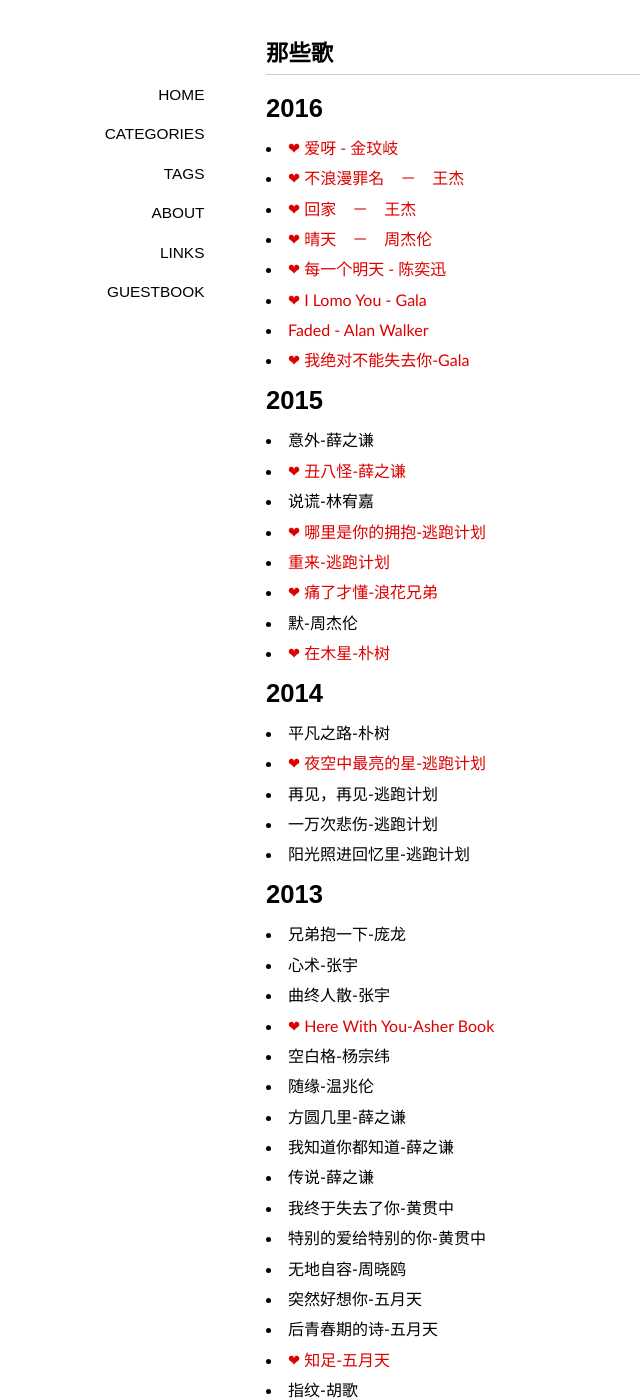
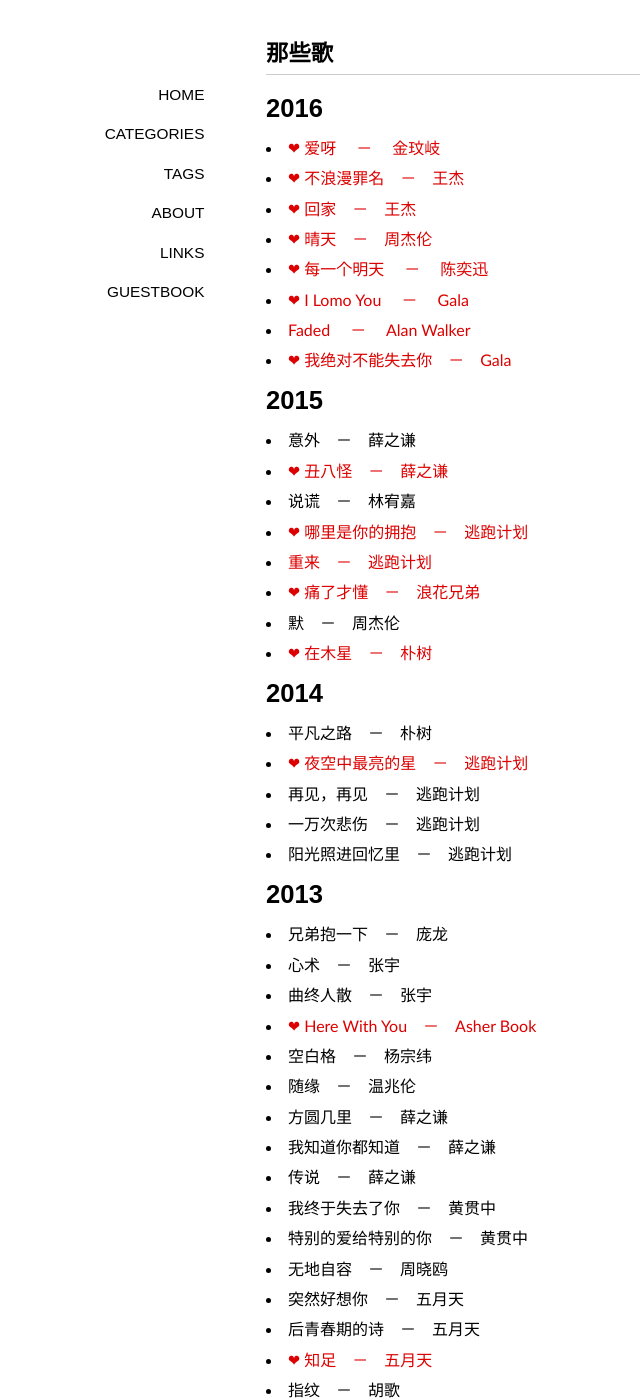
Before and after one commit to ohmyfish/ohmyfish.github.io, a Jekyll site: the page built from _posts/2015-09-01-那些歌.md, in a window 1280 px wide and 1400 px high. Shown: the whole window, without its empty margins (74-714 px from the left). Built offline with Jekyll 4.4.1, drawn with Linux system fonts in a browser that asks for light colours; nearby versions of some CDN libraries; some web fonts are replaced; library files that are not in the unit come from our copies; comment, search, counter and statistics services are not loaded; some of the changed text lies outside the part shown.

Commit message:
fix dash

```diff
--- a/_posts/2015-09-01-那些歌.md
+++ b/_posts/2015-09-01-那些歌.md
@@ -6,81 +6,81 @@ tags: [墨写旧时光]
 ---
 
 # 2016
-- [❤ 爱呀 - 金玟岐](http://music.163.com/#/song?id=28285912)
+- [❤ 爱呀 　－　 金玟岐](http://music.163.com/#/song?id=28285912)
 - [❤ 不浪漫罪名　－　王杰](http://music.163.com/#/song?id=156846)
 - [❤ 回家　－　王杰](http://music.163.com/#/song?id=157336)
 - [❤ 晴天　－　周杰伦](http://music.163.com/#/song?id=186016)
-- [❤ 每一个明天 - 陈奕迅](http://music.163.com/#/song?id=28160871)
-- [❤ I Lomo You - Gala](http://music.163.com/#/m/song?id=28815416)
-- [Faded - Alan Walker](http://music.163.com/#/song?id=36990266)
-- [❤ 我绝对不能失去你-Gala](http://music.163.com/#/song?id=29535690)
+- [❤ 每一个明天 　－　 陈奕迅](http://music.163.com/#/song?id=28160871)
+- [❤ I Lomo You 　－　 Gala](http://music.163.com/#/m/song?id=28815416)
+- [Faded 　－　 Alan Walker](http://music.163.com/#/song?id=36990266)
+- [❤ 我绝对不能失去你　－　Gala](http://music.163.com/#/song?id=29535690)
 
 # 2015
 
-- 意外-薛之谦
-- [❤ 丑八怪-薛之谦](http://music.163.com/#/m/song?id=27808044)
-- 说谎-林宥嘉
-- [❤ 哪里是你的拥抱-逃跑计划](http://music.163.com/#/m/song?id=25706283)
-- [重来-逃跑计划](http://music.163.com/#/song?id=415793539)
-- [❤ 痛了才懂-浪花兄弟](http://music.163.com/#/m/song?id=5234586)
-- 默-周杰伦
-- [❤ 在木星-朴树](http://music.163.com/#/m/song?id=33419478)
+- 意外　－　薛之谦
+- [❤ 丑八怪　－　薛之谦](http://music.163.com/#/m/song?id=27808044)
+- 说谎　－　林宥嘉
+- [❤ 哪里是你的拥抱　－　逃跑计划](http://music.163.com/#/m/song?id=25706283)
+- [重来　－　逃跑计划](http://music.163.com/#/song?id=415793539)
+- [❤ 痛了才懂　－　浪花兄弟](http://music.163.com/#/m/song?id=5234586)
+- 默　－　周杰伦
+- [❤ 在木星　－　朴树](http://music.163.com/#/m/song?id=33419478)
 
 # 2014
 
-- 平凡之路-朴树
-- [❤ 夜空中最亮的星-逃跑计划](http://music.163.com/#/m/song?id=25706282)
-- 再见，再见-逃跑计划
-- 一万次悲伤-逃跑计划
-- 阳光照进回忆里-逃跑计划
+- 平凡之路　－　朴树
+- [❤ 夜空中最亮的星　－　逃跑计划](http://music.163.com/#/m/song?id=25706282)
+- 再见，再见　－　逃跑计划
+- 一万次悲伤　－　逃跑计划
+- 阳光照进回忆里　－　逃跑计划
 
 # 2013
 
-- 兄弟抱一下-庞龙
-- 心术-张宇
-- 曲终人散-张宇
-- [❤ Here With You-Asher Book](http://music.163.com/#/song?id=27583305)
-- 空白格-杨宗纬
-- 随缘-温兆伦
-- 方圆几里-薛之谦
-- 我知道你都知道-薛之谦
-- 传说-薛之谦
-- 我终于失去了你-黄贯中
-- 特别的爱给特别的你-黄贯中
-- 无地自容-周晓鸥
-- 突然好想你-五月天
-- 后青春期的诗-五月天
-- [❤ 知足-五月天](http://music.163.com/#/m/song?id=385965)
-- 指纹-胡歌
-- [棋子-王菲](http://music.163.com/#/song?id=299092)
-- 学不会-林俊杰
-- 地铁-黄征
-- 日落等待日出-刘允乐
-- 其实都没有-杨宗纬
-- 即刻出发-吉克隽逸
+- 兄弟抱一下　－　庞龙
+- 心术　－　张宇
+- 曲终人散　－　张宇
+- [❤ Here With You　－　Asher Book](http://music.163.com/#/song?id=27583305)
+- 空白格　－　杨宗纬
+- 随缘　－　温兆伦
+- 方圆几里　－　薛之谦
+- 我知道你都知道　－　薛之谦
+- 传说　－　薛之谦
+- 我终于失去了你　－　黄贯中
+- 特别的爱给特别的你　－　黄贯中
+- 无地自容　－　周晓鸥
+- 突然好想你　－　五月天
+- 后青春期的诗　－　五月天
+- [❤ 知足　－　五月天](http://music.163.com/#/m/song?id=385965)
+- 指纹　－　胡歌
+- [棋子　－　王菲](http://music.163.com/#/song?id=299092)
+- 学不会　－　林俊杰
+- 地铁　－　黄征
+- 日落等待日出　－　刘允乐
+- 其实都没有　－　杨宗纬
+- 即刻出发　－　吉克隽逸
 
 # 2012
 
-- OAOA(现在就是永远)-五月天
-- 一吻天荒-胡歌
-- [❤ 人质-张惠妹](http://music.163.com/#/song?id=327096)
-- 爱的魔法-金莎
-- 对折-任贤齐
-- 淋雨一直走-张韶涵
-- 留香-吴奇隆
-- [❤ 父亲-筷子兄弟](http://music.163.com/#/m/song?id=362996)
-- 我没有疯-张芸京
-- **卜卦-崔子格**
+- OAOA(现在就是永远)　－　五月天
+- 一吻天荒　－　胡歌
+- [❤ 人质　－　张惠妹](http://music.163.com/#/song?id=327096)
+- 爱的魔法　－　金莎
+- 对折　－　任贤齐
+- 淋雨一直走　－　张韶涵
+- 留香　－　吴奇隆
+- [❤ 父亲　－　筷子兄弟](http://music.163.com/#/m/song?id=362996)
+- 我没有疯　－　张芸京
+- **卜卦　－　崔子格**
 
 # 2011
 
-- [又圆了的月亮-郭采洁](http://music.163.com/#/song?id=233918)
-- 赤道与北极-卢西
-- 没收-戚薇
-- [别回答-范逸臣](http://music.163.com/song?id=362821)
-- 偏爱-张芸京
-- 奔跑-羽泉
-- [❤ 星月神话-金莎](http://music.163.com/#/m/song?id=247512)
+- [又圆了的月亮　－　郭采洁](http://music.163.com/#/song?id=233918)
+- 赤道与北极　－　卢西
+- 没收　－　戚薇
+- [别回答　－　范逸臣](http://music.163.com/song?id=362821)
+- 偏爱　－　张芸京
+- 奔跑　－　羽泉
+- [❤ 星月神话　－　金莎](http://music.163.com/#/m/song?id=247512)
 
 # 2010
 
@@ -90,24 +90,24 @@ tags: [墨写旧时光]
 
 # 2009
 
-- **终于明白-动力火车**
-- 六月的雨-胡歌
-- 逍遥叹-胡歌
-- 一直很安静-阿桑
-- 永恒的记忆-仙剑奇侠传
-- 杀破狼-JS
-- [❤ 你爱我像谁-张卫健](http://music.163.com/#/m/song?id=189477)
-- 樱花草-Sweety
+- **终于明白　－　动力火车**
+- 六月的雨　－　胡歌
+- 逍遥叹　－　胡歌
+- 一直很安静　－　阿桑
+- 永恒的记忆　－　仙剑奇侠传
+- 杀破狼　－　JS
+- [❤ 你爱我像谁　－　张卫健](http://music.163.com/#/m/song?id=189477)
+- 樱花草　－　Sweety
 
 # 2008
 
-- [❤ 太早-刘允乐](http://music.163.com/#/m/song?id=126946)
-- [❤ 等一分钟-徐腾誉](http://music.163.com/#/m/song?id=169741)
-- [❤ 该死的温柔-马天宇](http://music.163.com/#/m/song?id=135394)
-- [❤ 只欠秋天-马天宇](http://music.163.com/#/m/song?id=135397)
+- [❤ 太早　－　刘允乐](http://music.163.com/#/m/song?id=126946)
+- [❤ 等一分钟　－　徐腾誉](http://music.163.com/#/m/song?id=169741)
+- [❤ 该死的温柔　－　马天宇](http://music.163.com/#/m/song?id=135394)
+- [❤ 只欠秋天　－　马天宇](http://music.163.com/#/m/song?id=135397)
 
 
 
-# 2002-2008
+# 2002　－　2008
 
 > 时间太过久远，已经默写不出来。
```
Also changed, not shown: _posts/2016-11-27-搬家.md (+4 -1 lines).
